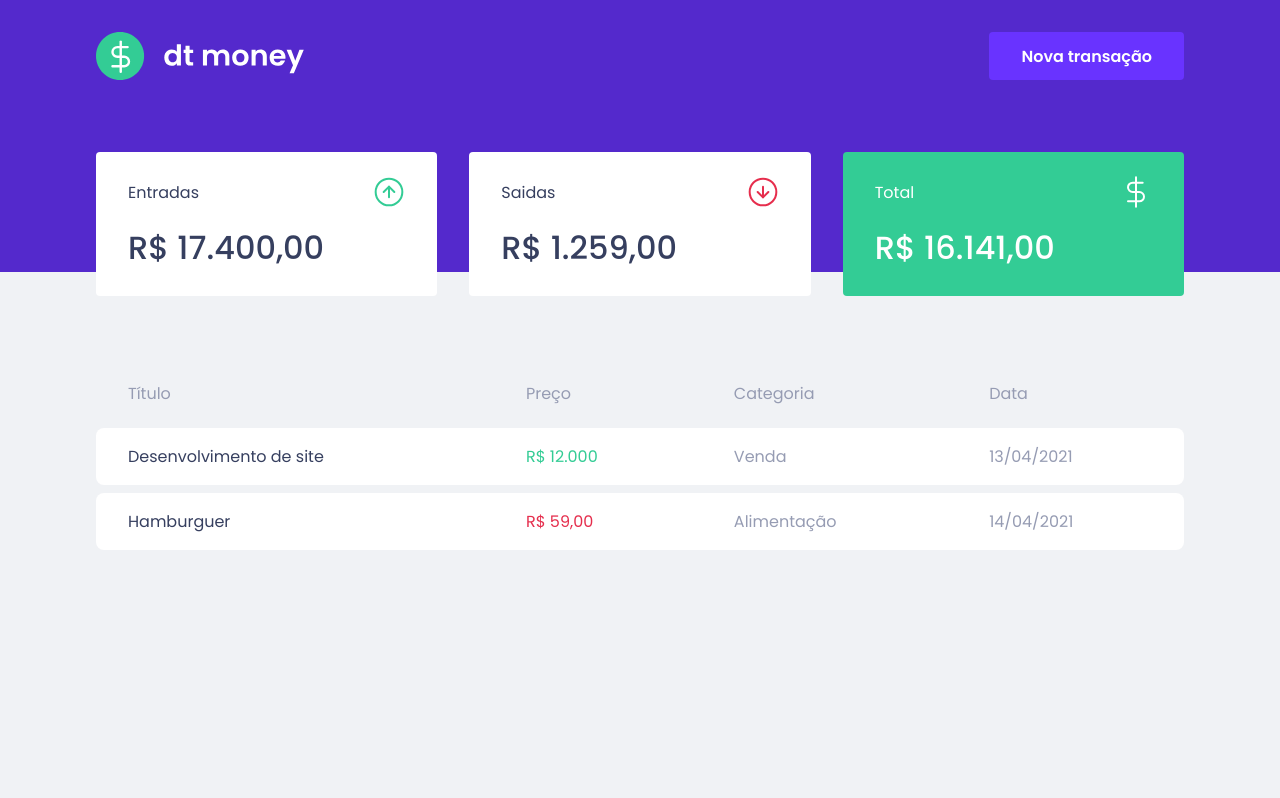
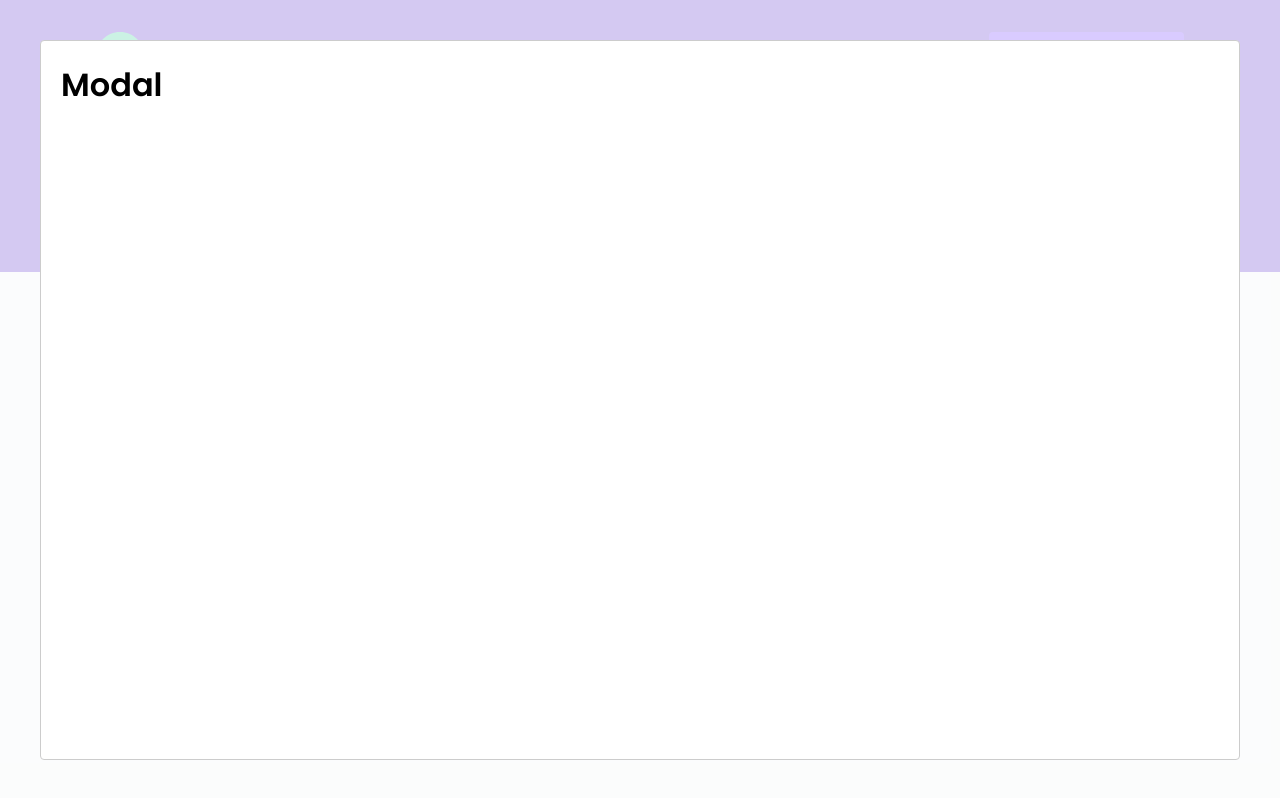
Before and after one commit to Bootcamp-ignite/dtmoney, a React (Create React App) app: page / in a window 1280 px wide. Built offline with nearby package versions, Linux system fonts and the light colour scheme; no server answers; what miragejs would draw is missing.

Commit message:
Added react modal

```diff
--- a/package.json
+++ b/package.json
@@ -8,6 +8,7 @@
     "polished": "^4.1.1",
     "react": "^17.0.1",
     "react-dom": "^17.0.1",
+    "react-modal": "^3.12.1",
     "react-scripts": "4.0.3",
     "styled-components": "^5.2.1",
     "web-vitals": "^1.0.1"
@@ -20,6 +21,7 @@
     "@types/node": "^12.0.0",
     "@types/react": "^17.0.0",
     "@types/react-dom": "^17.0.0",
+    "@types/react-modal": "^3.12.0",
     "@types/styled-components": "^5.1.9",
     "typescript": "^4.1.2"
   },
--- a/src/App.tsx
+++ b/src/App.tsx
@@ -1,14 +1,33 @@
-import React from 'react';
-import Dashboard from './components/Dashboard';
-import Header from './components/Header';
+import React, { useState } from "react";
+import Modal from "react-modal";
+import Dashboard from "./components/Dashboard";
+import Header from "./components/Header";
 
 const App: React.FC = () => {
+  const [isOpenNewTransactionModal, setIsOpenNewTransactionModal] = useState(
+    true
+  );
+
+  function handleCloseNewTransactionModal() {
+    setIsOpenNewTransactionModal(false);
+  }
+
+  function handleOpenNewTransactionModal() {
+    setIsOpenNewTransactionModal(true);
+  }
+
   return (
     <>
-      <Header />
+      <Header onOpenNewTransactionModal={handleOpenNewTransactionModal} />
       <Dashboard />
+      <Modal
+        isOpen={isOpenNewTransactionModal}
+        onRequestClose={handleCloseNewTransactionModal}
+      >
+        <h1>Modal</h1>
+      </Modal>
     </>
-  )
-}
+  );
+};
 
 export default App;
--- a/src/components/Header/index.tsx
+++ b/src/components/Header/index.tsx
@@ -2,12 +2,18 @@
 
 import logo from "../../assets/logo.svg";
 
-const Header: React.FC = () => {
+interface HeaderProps {
+  onOpenNewTransactionModal: () => void;
+}
+
+const Header: React.FC<HeaderProps> = ({ onOpenNewTransactionModal }) => {
   return (
     <Container>
       <Content>
         <img src={logo} alt="dtmoney" />
-        <button type="button">Nova transação</button>
+        <button onClick={onOpenNewTransactionModal} type="button">
+          Nova transação
+        </button>
       </Content>
     </Container>
   );
```
Also changed, not shown: 1 other file (tests, documents, lock files or other folders).
